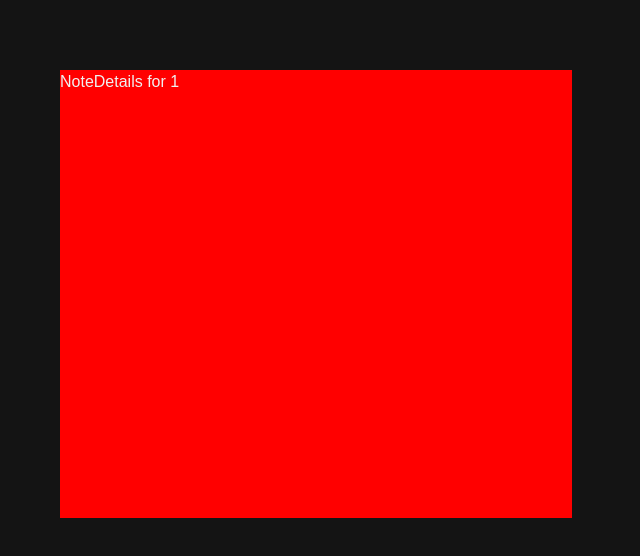
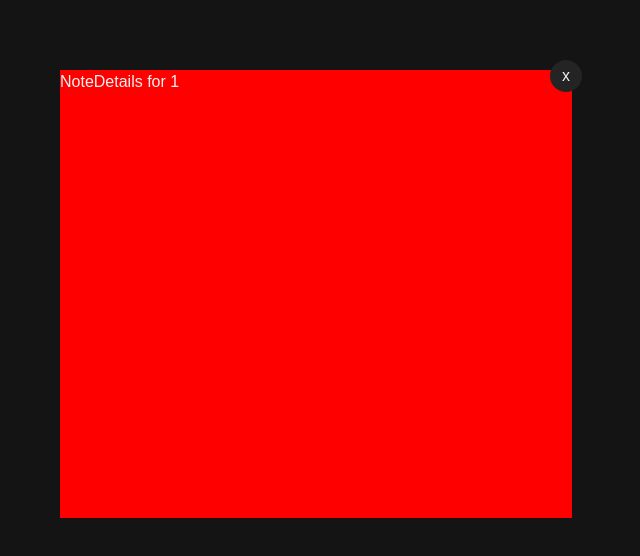
Before and after one commit to nicholascannon/notes-webapp-lnd, a React app in the folder app/: page /note/1 in a window 1280 px wide. Shown: the part 106-662 px from the top of the page, without its empty margins (324-964 px from the left). Built offline with nearby package versions, Linux system fonts and the light colour scheme.

Commit message:
Add CloseButton to NoteDetails

```diff
--- a/app/src/features/notes/components/NoteDetails/NoteDetails.tsx
+++ b/app/src/features/notes/components/NoteDetails/NoteDetails.tsx
@@ -1,5 +1,6 @@
 import styled from '@emotion/styled';
 import { useNavigate } from 'react-router-dom';
+import { CloseButton } from '../../../../components/CloseButton';
 import { GenericModal } from '@/components/GenericModal';
 
 export const NoteDetails = ({ id }: { id: string }) => {
@@ -8,7 +9,10 @@ export const NoteDetails = ({ id }: { id: string }) => {
 
     return (
         <GenericModal onModalClose={() => navigate('/')}>
-            <DetailsContainer>NoteDetails for {id}</DetailsContainer>
+            <DetailsContainer>
+                <CloseButton onClick={() => navigate('/')} />
+                NoteDetails for {id}
+            </DetailsContainer>
         </GenericModal>
     );
 };
@@ -19,4 +23,6 @@ const DetailsContainer = styled.div(({ theme }) => ({
     width: theme.sizes.lg,
     height: theme.sizes.md,
     maxHeight: '100vh', // avoid overflow on small heights
+
+    position: 'relative',
 }));
```
Also changed, not shown: 1 other file (tests, documents, lock files or other folders).
